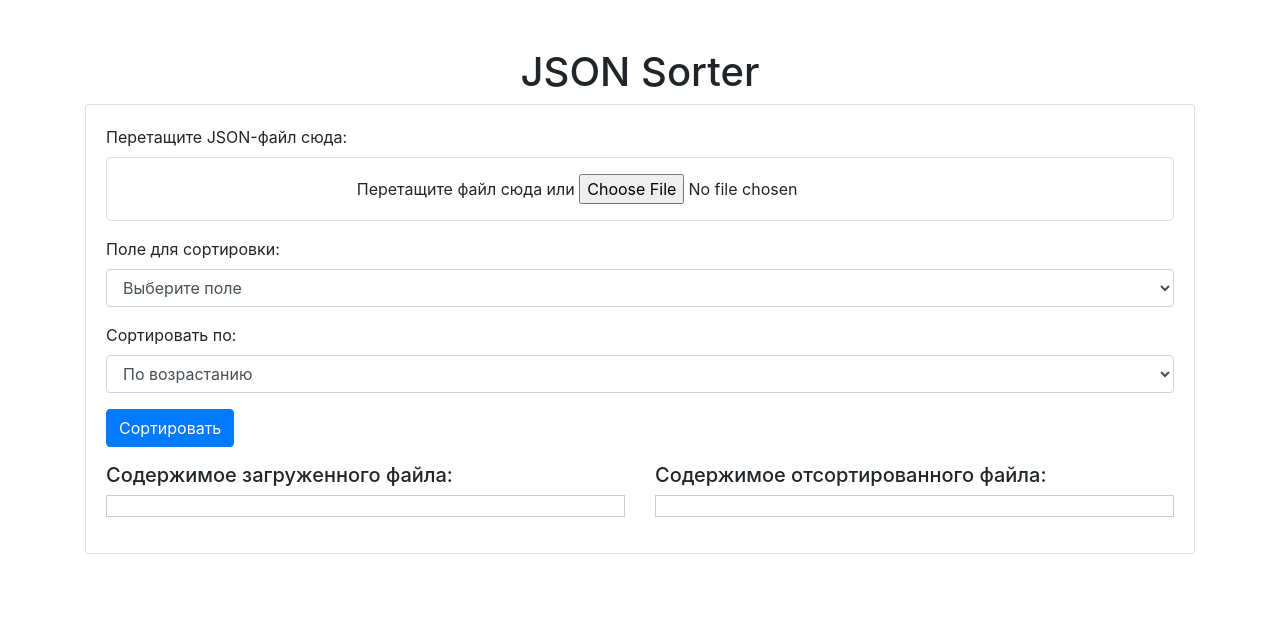
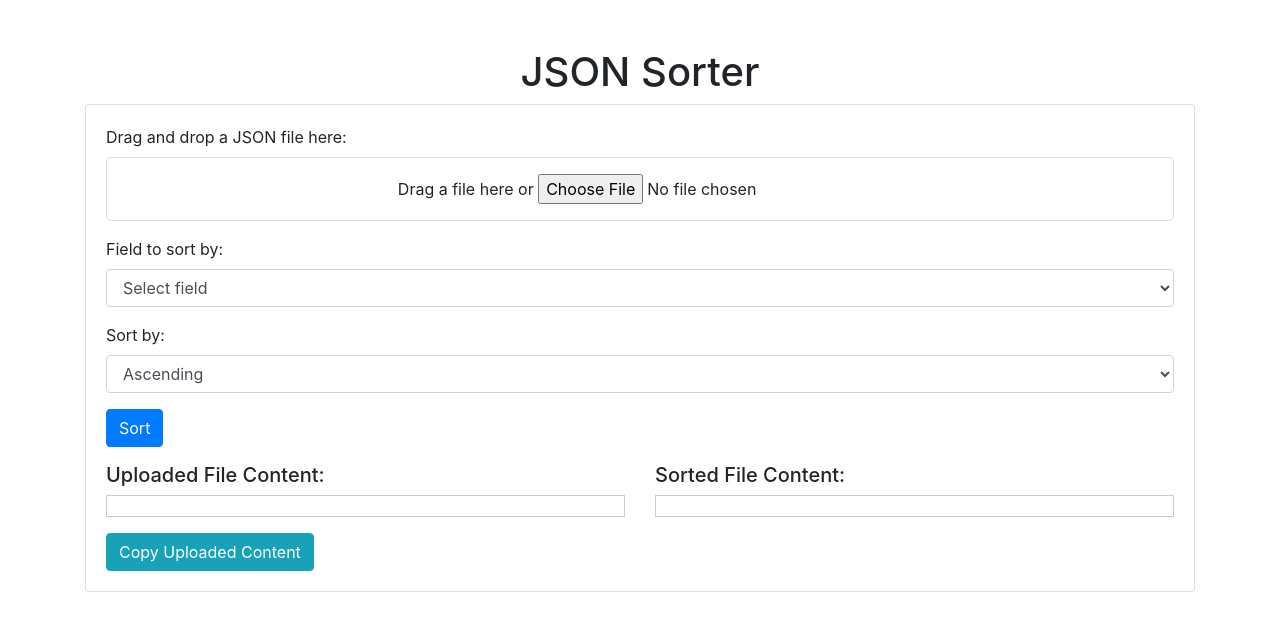
Before and after one commit to Andrey-Zobnin/ProjectOfJson, a Flask app: page / in a window 1280 px wide. Shown: the top 631 px of the page. Run offline with Flask 3, Linux system fonts and the light colour scheme; some libraries are stand-ins or nearby versions.

Commit message:
update button for copy file json sort and json load

```diff
--- a/myapp/templates/index.html
+++ b/myapp/templates/index.html
@@ -14,40 +14,41 @@
             <div class="card-body">
                 <form id="sortForm">
                     <div class="form-group">
-                        <label for="fileInput">Перетащите JSON-файл сюда:</label>
+                        <label for="fileInput">Drag and drop a JSON file here:</label>
                         <div id="dropArea" class="border p-3 text-center">
-                            Перетащите файл сюда или <input type="file" id="fileInput" accept=".json">
+                            Drag a file here or <input type="file" id="fileInput" accept=".json">
                         </div>
                     </div>
                     <div class="form-group">
-                        <label for="sort_field">Поле для сортировки:</label>
+                        <label for="sort_field">Field to sort by:</label>
                         <select class="form-control" id="sort_field" name="sort_field" required>
-                            <option value="">Выберите поле</option>
+                            <option value="">Select field</option>
                         </select>
                     </div>
                     <div class="form-group">
-                        <label>Сортировать по:</label>
+                        <label>Sort by:</label>
                         <select class="form-control" id="reverse_sort" name="reverse_sort">
-                            <option value="no">По возрастанию</option>
-                            <option value="yes">По убыванию</option>
+                            <option value="no">Ascending</option>
+                            <option value="yes">Descending</option>
                         </select>
                     </div>
-                    <button type="button" class="btn btn-primary" id="sortBtn">Сортировать</button>
-                    <button type="button" class="btn btn-success" id="downloadBtn" style="display: none;">Скачать отсортированный файл</button>
-                    <button type="button" class="btn btn-info" id="copyBtn" style="display: none;">Копировать содержимое</button>
+                    <button type="button" class="btn btn-primary" id="sortBtn">Sort</button>
+                    <button type="button" class="btn btn-success" id="downloadBtn" style="display: none;">Download Sorted File</button>
                 </form>
                 <p id="result" class="mt-3"></p>
                 <div id="progress" class="mt-3" style="display: none;">
-                    <p>Прогресс сортировки: <span id="progressText">Загрузка...</span></p>
+                    <p>Sorting progress: <span id="progressText">Loading...</span></p>
                 </div>
                 <div class="row mt-3">
                     <div class="col-md-6">
-                        <h5>Содержимое загруженного файла:</h5>
+                        <h5>Uploaded File Content:</h5>
                         <pre id="contentDisplay" style="border: 1px solid #ccc; padding: 10px;"></pre>
+                        <button type="button" class="btn btn-info" id="copyUploadedBtn">Copy Uploaded Content</button>
                     </div>
                     <div class="col-md-6">
-                        <h5>Содержимое отсортированного файла:</h5>
+                        <h5>Sorted File Content:</h5>
                         <pre id="sortedContentDisplay" style="border: 1px solid #ccc; padding: 10px;"></pre>
+                        <button type="button" class="btn btn-info" id="copySortedBtn" style="display: none;">Copy Sorted Content</button>
                     </div>
                 </div>
             </div>
```
